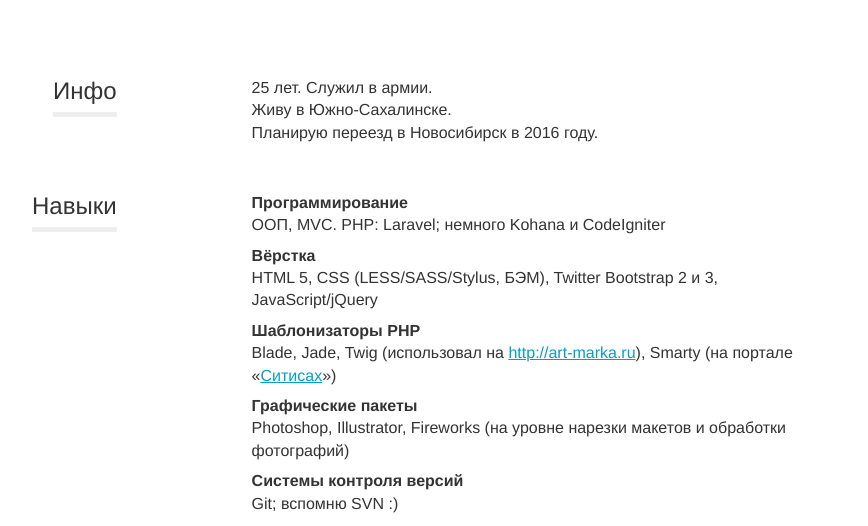
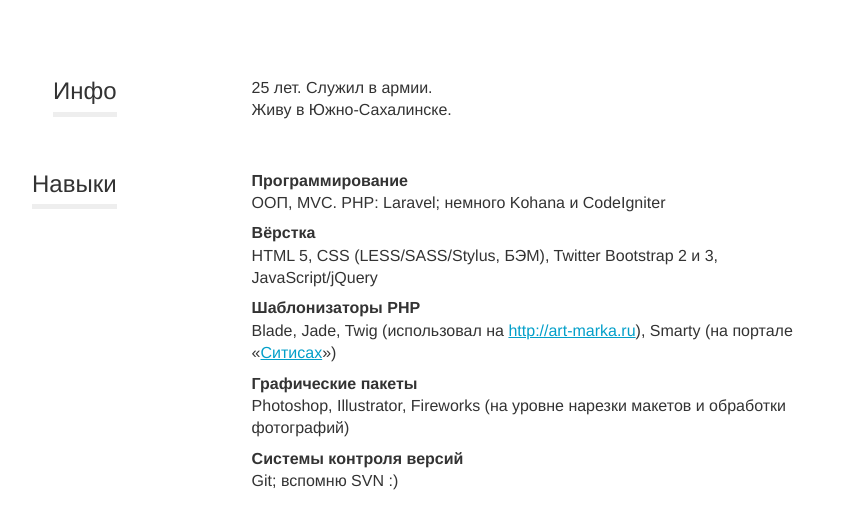
Before and after one commit to franzose/franzose.github.io, a plain HTML site: page index.html in a window 1280 px wide. Shown: the part 397-923 px from the top of the page, without its empty margins (153-1021 px from the left). Drawn offline with Linux system fonts and the light colour scheme.

Commit message:
Update index.html

```diff
--- a/index.html
+++ b/index.html
@@ -28,7 +28,6 @@
                 <div class="section-body">
                     25 лет. Служил в армии.<br>
                     Живу в Южно-Сахалинске.<br>
-                    Планирую переезд в Новосибирск в 2016 году.
                 </div>
             </div>
             <div class="section">
```
